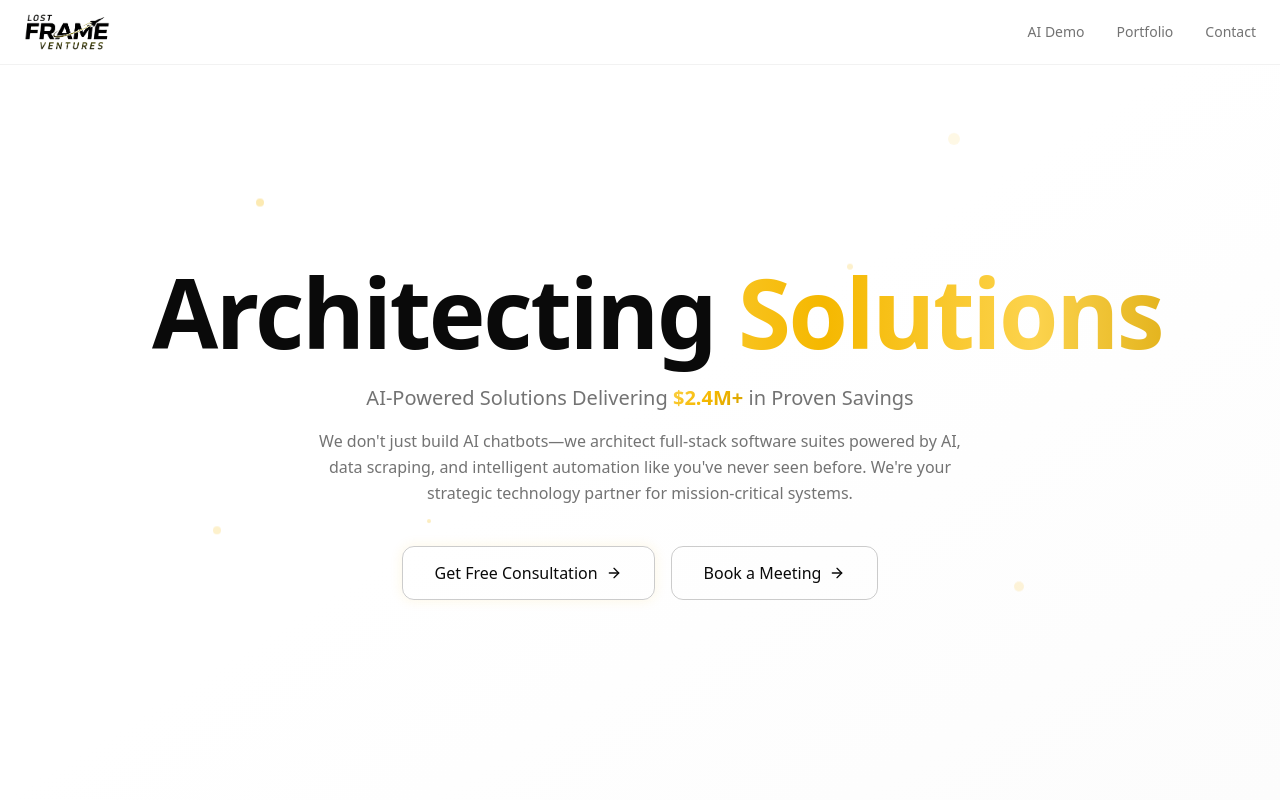
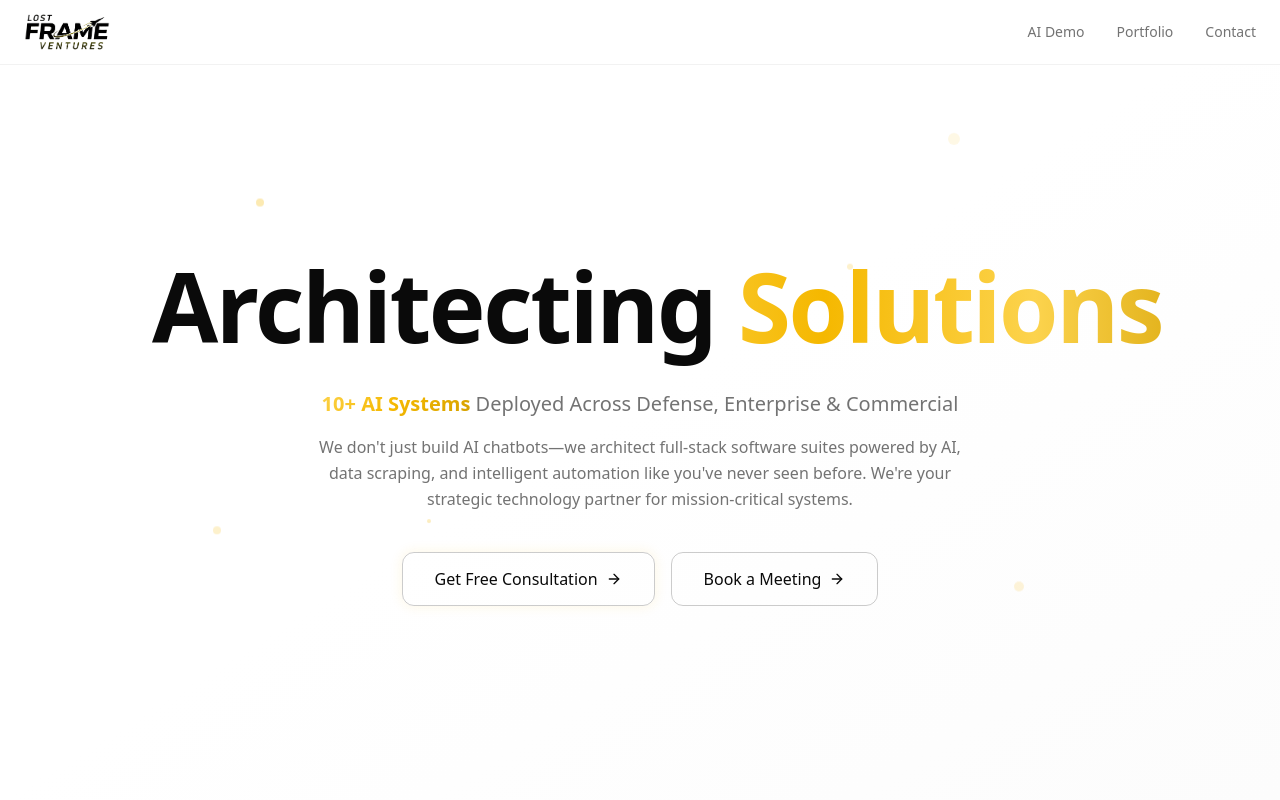
Before and after one commit to WillCodes1/lostframe-website, a Next.js app: page / in a window 1280 px wide. Shown: the top 800 px of the page. Built offline with nearby package versions, Linux system fonts and the light colour scheme.

Commit message:
Replace .4M stat with 10+ AI Systems Deployed, fix descender clipping with pb-3

```diff
--- a/src/components/Hero.tsx
+++ b/src/components/Hero.tsx
@@ -34,7 +34,7 @@ export default function Hero({ onBookMeeting }: { onBookMeeting?: () => void })
       <div className="absolute top-2/3 left-1/6 w-2 h-2 rounded-full bg-gold/20 animate-float" style={{ animationDelay: "5s" }} />
 
       <div className="relative max-w-5xl mx-auto px-6 text-center">
-        <h1 className="text-4xl sm:text-5xl md:text-7xl lg:text-8xl font-bold mb-6 tracking-tight text-center whitespace-nowrap">
+        <h1 className="text-4xl sm:text-5xl md:text-7xl lg:text-8xl font-bold mb-6 tracking-tight text-center whitespace-nowrap pb-3">
           <span>Architecting</span>{" "}
           <span
             className={`gold-shimmer-text inline-block transition-all duration-400 ${
@@ -46,9 +46,8 @@ export default function Hero({ onBookMeeting }: { onBookMeeting?: () => void })
         </h1>
 
         <p className="text-base md:text-xl text-muted-foreground mb-4 max-w-2xl mx-auto px-2 animate-fade-in-up" style={{ animationDelay: "200ms" }}>
-          AI-Powered Solutions Delivering{" "}
-          <span className="gold-gradient-text font-semibold">$2.4M+</span> in
-          Proven Savings
+          <span className="gold-gradient-text font-semibold">10+ AI Systems</span>{" "}
+          Deployed Across Defense, Enterprise & Commercial
         </p>
 
         <p className="text-sm md:text-base text-muted-foreground mb-10 max-w-2xl mx-auto px-2 leading-relaxed animate-fade-in-up" style={{ animationDelay: "400ms" }}>
--- a/src/components/Stats.tsx
+++ b/src/components/Stats.tsx
@@ -1,10 +1,10 @@
 "use client";
 
-import { DollarSign, TrendingUp, Clock, Users } from "lucide-react";
+import { Cpu, TrendingUp, Clock, Users } from "lucide-react";
 import { AnimateOnScroll } from "./useScrollAnimation";
 
 const stats = [
-  { icon: DollarSign, value: "$2.4M+", label: "Client Savings", hasAsterisk: true },
+  { icon: Cpu, value: "10+", label: "AI Systems Deployed", hasAsterisk: false },
   { icon: TrendingUp, value: "180%+", label: "Typical ROI", hasAsterisk: true },
   { icon: Clock, value: "2-8", label: "Weeks to MVP", hasAsterisk: false },
   { icon: Users, value: "$5K+", label: "MRR from Built Software", hasAsterisk: true },
```
